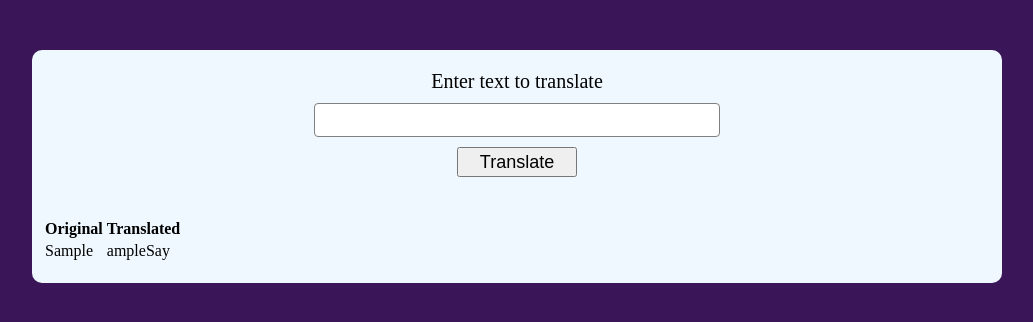
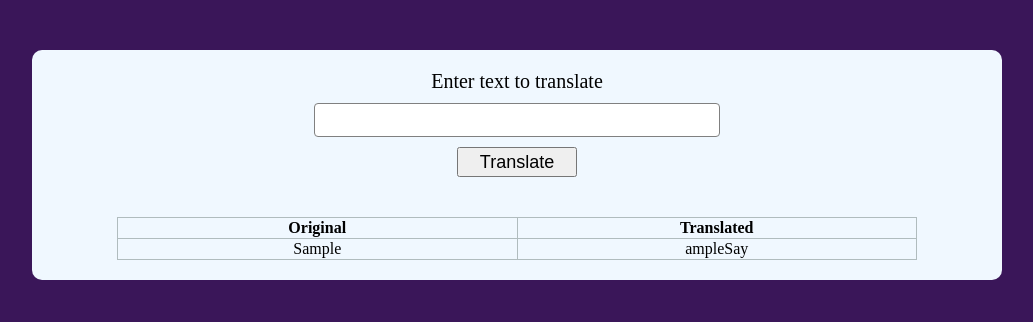
Before and after one commit to RMHonor/pig-latin, a React app: page / in a window 1280 px wide. Both pictures are taken after typing "Sample" into the empty fields and a click on the button "Translate". Shown: the top 322 px of the page, without its empty margins (123-1156 px from the left). Built offline with nearby package versions, Linux system fonts and the light colour scheme.

Commit message:
Table styling

```diff
--- a/src/components/list/list.jsx
+++ b/src/components/list/list.jsx
@@ -6,7 +6,7 @@ import './list.scss';
 const List = (props) => {
   if (!props.translations.length) return null;
   return (
-    <table>
+    <table className="translation-list">
       <thead>
       <tr>
         <th>Original</th>
--- a/src/components/list/list.scss
+++ b/src/components/list/list.scss
@@ -0,0 +1,12 @@
+.translation-list {
+  width: 95%;
+  max-width: 800px;
+  margin: 0 auto;
+  border-collapse: collapse;
+
+  th, td {
+    width: 50%;
+    text-align: center;
+    border: 1px solid #b0bcbe
+  }
+}
```
